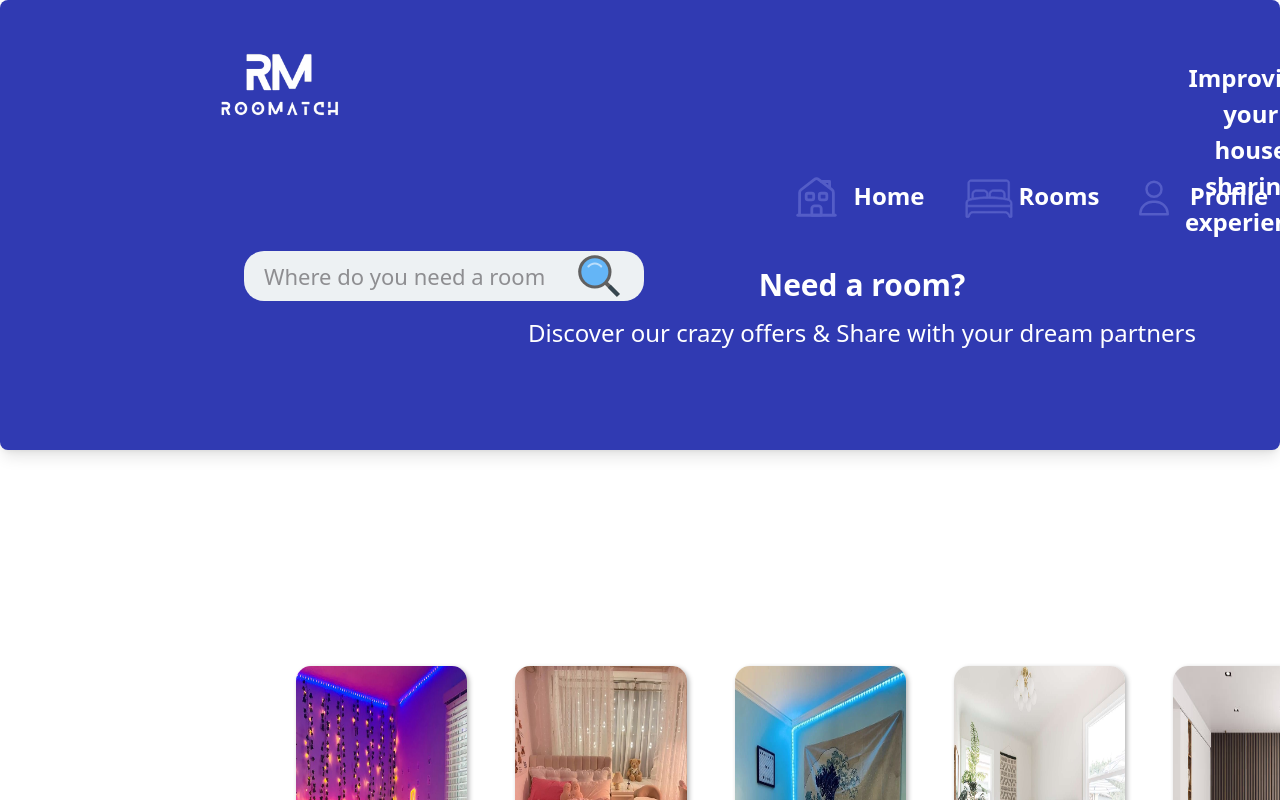
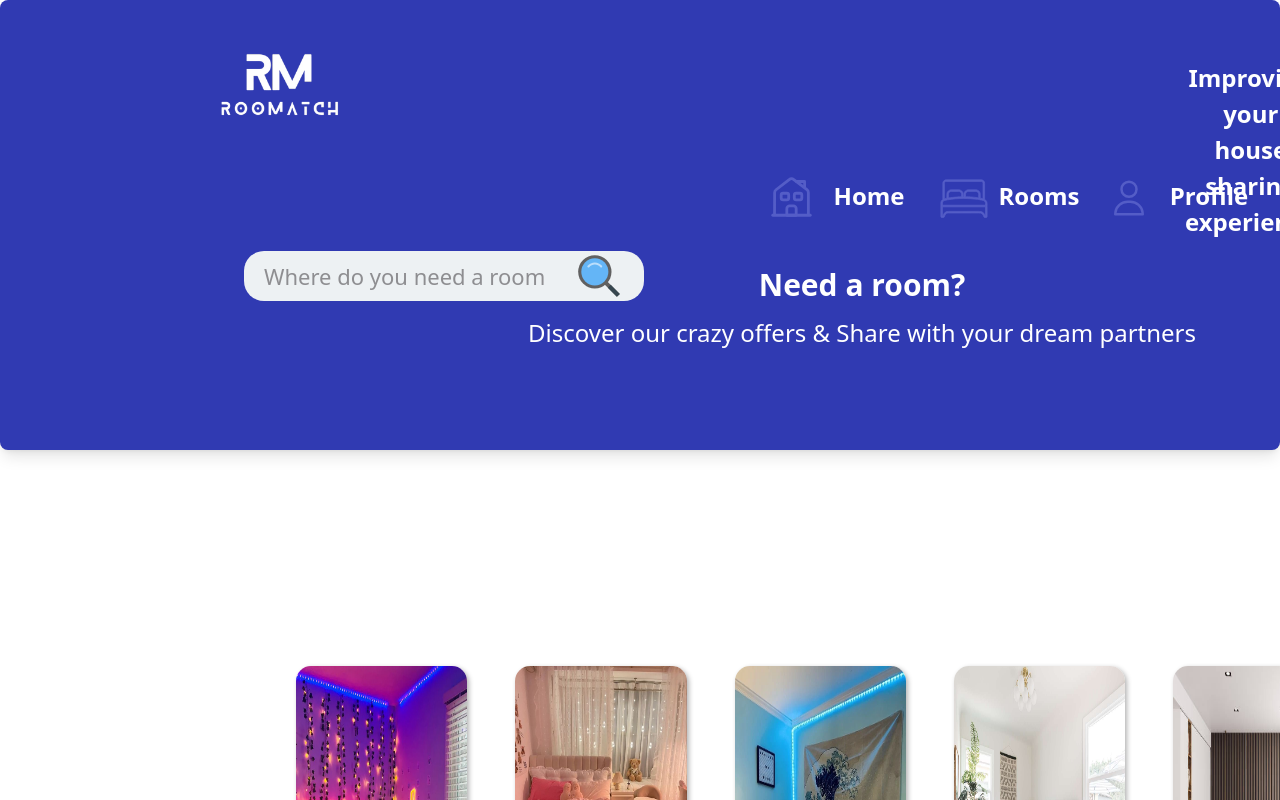
Before and after one commit to luismidv/TFGDeploy, a React (Vite) app: page / in a window 1280 px wide. Shown: the top 800 px of the page. Built offline with nearby package versions, Linux system fonts and the light colour scheme.

Commit message:
Responsive trials

```diff
--- a/src/static/css/index1.css
+++ b/src/static/css/index1.css
@@ -404,7 +404,7 @@ select{
     height: 45px;
     position: relative;
     top:-32px;
-    left: 5px;
+    left: -20px;
 }
 
 .rooti-button:nth-of-type(2) img{
@@ -429,7 +429,7 @@ select{
 
 .rooti-button p{
     position: relative;
-    left:25px;
+    left:5px;
     top: 8px;
     font-weight: bold;
     color:white;
```
